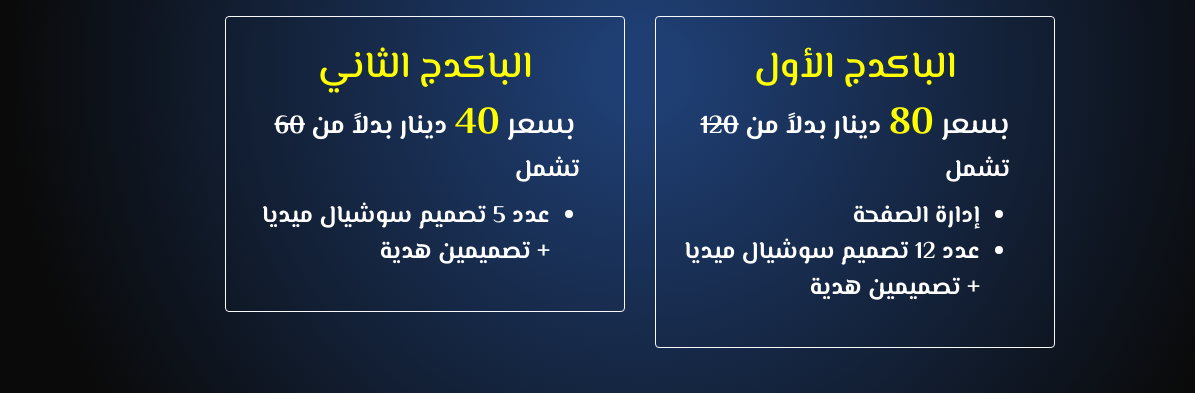
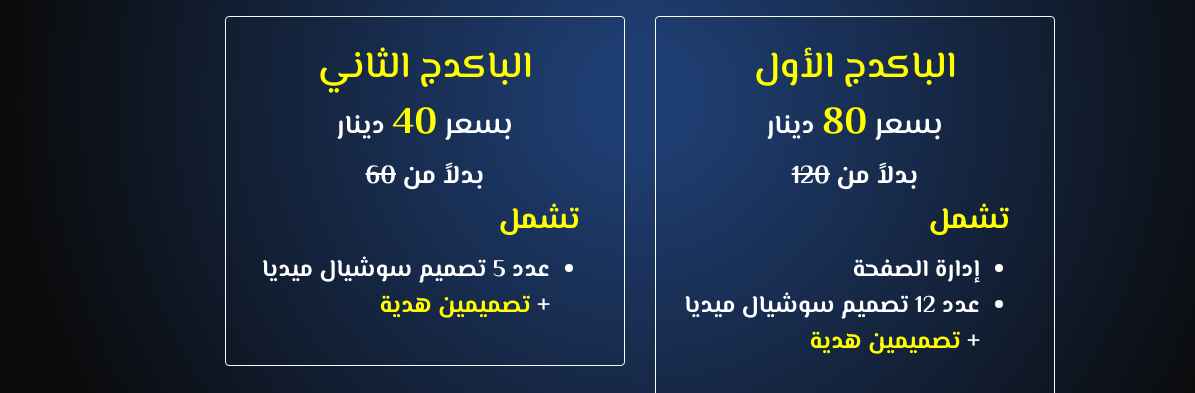
Before and after one commit to MicroZoZ/MicroZoZ.github.io, a plain HTML site: page index.html in a window 1280 px wide. Shown: the part 418-811 px from the top of the page, 0-1195 px from the left. Drawn offline with Linux system fonts and the light colour scheme.

Commit message:
sssssssssssss

```diff
--- a/index.html
+++ b/index.html
@@ -85,17 +85,17 @@
                                     <div class="card-body">
                                         <span class="tagline" style="color: yellow;">الباكدج الأول</span>
                                         <p class="tagline" style="color: white; font-size: 30px;">
-                                            بسعر <span style="color: yellow;">80</span> <span style="font-size: 26px;">دينار بدلاً من <span style="text-decoration: line-through; color: white; font-size: 26px;">120</span></span>
+                                            بسعر <span style="color: yellow;">80</span> <span style="font-size: 26px;">دينار <br>بدلاً من <span style="text-decoration: line-through; color: white; font-size: 26px;">120</span></span>
                                         </p>
                                         <ul style="font-size: 24px; font-weight: 700; color: white; padding-right: 20px; text-align: right; direction: rtl;">
-                                            <li style="margin-bottom: 10px; list-style-type: none; list-style-position: inside;">
+                                            <li style="margin-bottom: 10px; color: yellow; font-size: 30px; list-style-type: none; list-style-position: inside;">
                                                 تشمل
                                             </li>
                                             <li style="margin-right: 30px; list-style-type: disc; list-style-position: outside;">
                                                 إدارة الصفحة
                                             </li>
                                             <li style="margin-right: 30px; list-style-type: disc; list-style-position: outside;">
-                                                عدد 12 تصميم سوشيال ميديا + تصميمين هدية
+                                                عدد 12 تصميم سوشيال ميديا + <span style="color: yellow;">تصميمين هدية</span>
                                             </li>
                                         </ul>
                             </div></div></div>
@@ -105,14 +105,14 @@
                                                                 <div class="card-body">
                                                                     <span class="tagline" style="color: yellow;">الباكدج الثاني</span>
                                                                     <p class="tagline" style="color: white; font-size: 30px;">
-                                                                        بسعر <span style="color: yellow;">40</span> <span style="font-size: 26px;">دينار بدلاً من <span style="text-decoration: line-through; color: white; font-size: 26px;">60</span></span>
+                                                                        بسعر <span style="color: yellow;">40</span> <span style="font-size: 26px;">دينار <br> بدلاً من <span style="text-decoration: line-through; color: white; font-size: 26px;">60</span></span>
                                                                     </p>
                                                                     <ul style="font-size: 24px; font-weight: 700; color: white; padding-right: 20px; text-align: right; direction: rtl;">
-                                                                        <li style="margin-bottom: 10px; margin-left: 40px; list-style-type: none;">
+                                                                        <li style="margin-bottom: 10px; font-size: 30px; color: yellow; margin-left: 40px; list-style-type: none;">
                                                                             تشمل
                                                                         </li>
                                                                         <li style="margin-right: 30px; list-style-type: disc; list-style-position: outside;">
-                                                                            عدد 5 تصميم سوشيال ميديا + تصميمين هدية
+                                                                            عدد 5 تصميم سوشيال ميديا + <span style="color: yellow;">تصميمين هدية</span>
                                                                         </li>
                                                                     </ul>
                                                         </div></div></div>
```
